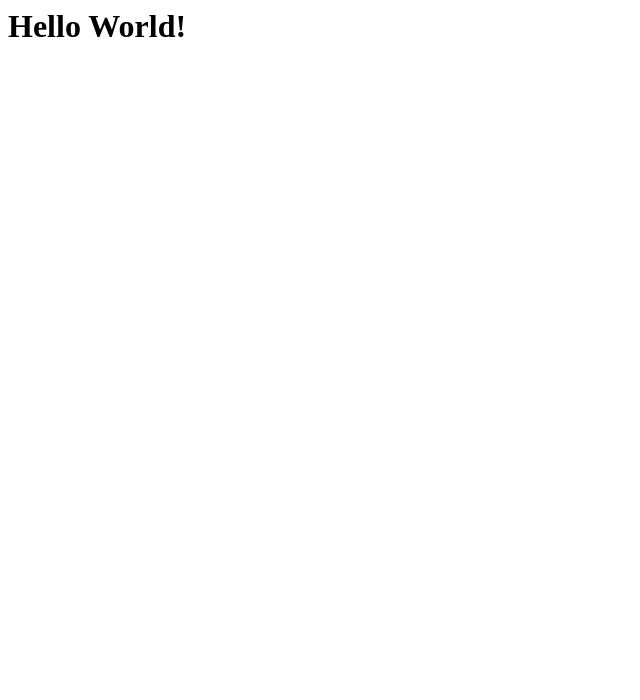
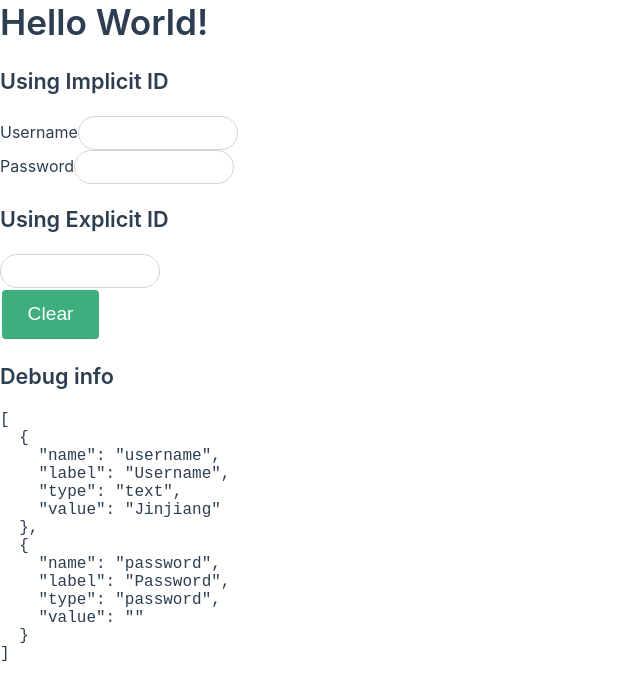
Before and after one commit to gottayan/vue-a11y-utils, a Vue app: page / in a window 1280 px wide. Shown: the top 700 px of the page, without its empty margins (0-640 px from the left). Built offline with nearby package versions, Linux system fonts and the light colour scheme.

Commit message:
added id example

```diff
--- a/src/app.vue
+++ b/src/app.vue
@@ -1,5 +1,229 @@
 <template>
   <div>
     <h1>Hello World!</h1>
+    <IdExample />
   </div>
 </template>
+
+<script lang="ts">
+import IdExample from './id-example.vue'
+export default{
+  components: { IdExample }
+}
+</script>
+
+<style>
+body, html {
+  padding: 0;
+  margin: 0
+}
+
+body {
+  font-family: -apple-system, BlinkMacSystemFont, Segoe UI, Roboto, Oxygen, Ubuntu, Cantarell, Fira Sans, Droid Sans, Helvetica Neue, sans-serif;
+  -webkit-font-smoothing: antialiased;
+  -moz-osx-font-smoothing: grayscale;
+  font-size: 16px;
+  color: #2c3e50
+}
+
+a {
+  font-weight: 500;
+  text-decoration: none
+}
+
+a, p a code {
+  color: #3eaf7c
+}
+
+p a code {
+  font-weight: 400
+}
+
+kbd {
+  background: #eee;
+  border: .15rem solid #ddd;
+  border-bottom: .25rem solid #ddd;
+  border-radius: .15rem;
+  padding: 0 .15em
+}
+
+blockquote {
+  font-size: 1.2rem;
+  color: #999;
+  border-left: .25rem solid #dfe2e5;
+  margin-left: 0;
+  padding-left: 1rem
+}
+
+ol, ul {
+  padding-left: 1.2em
+}
+
+strong {
+  font-weight: 600
+}
+
+h1, h2, h3, h4, h5, h6 {
+  font-weight: 600;
+  line-height: 1.25
+}
+
+.content:not(.custom)>h1,
+.content:not(.custom)>h2,
+.content:not(.custom)>h3,
+.content:not(.custom)>h4,
+.content:not(.custom)>h5,
+.content:not(.custom)>h6 {
+  margin-top: -3.1rem;
+  padding-top: 4.6rem;
+  margin-bottom: 0
+}
+
+.content:not(.custom)>h1:first-child,
+.content:not(.custom)>h2:first-child,
+.content:not(.custom)>h3:first-child,
+.content:not(.custom)>h4:first-child,
+.content:not(.custom)>h5:first-child,
+.content:not(.custom)>h6:first-child {
+  margin-top: -1.5rem;
+  margin-bottom: 1rem
+}
+
+.content:not(.custom)>h1:first-child+.custom-block,
+.content:not(.custom)>h1:first-child+p,
+.content:not(.custom)>h1:first-child+pre,
+.content:not(.custom)>h2:first-child+.custom-block,
+.content:not(.custom)>h2:first-child+p,
+.content:not(.custom)>h2:first-child+pre,
+.content:not(.custom)>h3:first-child+.custom-block,
+.content:not(.custom)>h3:first-child+p,
+.content:not(.custom)>h3:first-child+pre,
+.content:not(.custom)>h4:first-child+.custom-block,
+.content:not(.custom)>h4:first-child+p,
+.content:not(.custom)>h4:first-child+pre,
+.content:not(.custom)>h5:first-child+.custom-block,
+.content:not(.custom)>h5:first-child+p,
+.content:not(.custom)>h5:first-child+pre,
+.content:not(.custom)>h6:first-child+.custom-block,
+.content:not(.custom)>h6:first-child+p,
+.content:not(.custom)>h6:first-child+pre {
+  margin-top: 2rem
+}
+
+h1:hover .header-anchor,
+h2:hover .header-anchor,
+h3:hover .header-anchor,
+h4:hover .header-anchor,
+h5:hover .header-anchor,
+h6:hover .header-anchor {
+  opacity: 1
+}
+
+h1 {
+  font-size: 2.2rem
+}
+
+h2 {
+  font-size: 1.65rem;
+  padding-bottom: .3rem;
+  border-bottom: 1px solid #eaecef
+}
+
+h3 {
+  font-size: 1.35rem
+}
+
+a.header-anchor {
+  font-size: .85em;
+  float: left;
+  margin-left: -.87em;
+  padding-right: .23em;
+  margin-top: .125em;
+  opacity: 0
+}
+
+a.header-anchor:hover {
+  text-decoration: none
+}
+
+.line-number, code, kbd {
+  font-family: source-code-pro,Menlo,Monaco,Consolas,Courier New,monospace
+}
+
+ol, p, ul {
+  line-height: 1.7
+}
+
+hr {
+  border: 0;
+  border-top: 1px solid #eaecef
+}
+
+table {
+  border-collapse: collapse;
+  margin: 1rem 0;
+  display: block;
+  overflow-x: auto
+}
+
+tr {
+  border-top: 1px solid #dfe2e5
+}
+
+tr:nth-child(2n) {
+  background-color: #f6f8fa
+}
+
+td, th {
+  border: 1px solid #dfe2e5;
+  padding: .6em 1em
+}
+
+.content {
+  max-width: 740px;
+  margin: 0 auto;
+  padding: 2rem 2.5rem
+}
+
+input[type=email],
+input[type=password],
+input[type=text] {
+  display: inline-block;
+  font-size: .9rem;
+  color: #4e6e8e;
+  width: 10rem;
+  line-height: 2rem;
+  border: 1px solid #cfd4db;
+  padding: 0 1rem;
+  border-radius: 2rem;
+  transition: border-color .1s ease;
+  box-sizing: border-box
+}
+
+input[type=email]:focus,
+input[type=password]:focus,
+input[type=text]:focus {
+  border-color: #3eaf7c
+}
+
+.button,
+button {
+  display: inline-block;
+  font-size: 1.2rem;
+  color: #fff;
+  margin: 2px;
+  line-height: normal;
+  background-color: #3eaf7c;
+  border: 0;
+  padding: .8rem 1.6rem;
+  border-radius: 4px;
+  transition: background-color .1s ease;
+  box-sizing: border-box;
+  border-bottom: 1px solid #389d70
+}
+
+.button:hover,
+button:hover {
+  background-color: #4abf8a
+}
+</style>
--- /dev/null
+++ b/src/id-example-input.vue
@@ -0,0 +1,35 @@
+<template>
+  <div :id="id">
+    <label ref="label" :id="`${id}-label`">{{ label }}</label>
+    <input
+      ref="input"
+      :id="`${id}-input`"
+      :aria-labelledby="`${id}-label`"
+      :type="type || 'text'"
+      v-model="value"
+    />
+  </div>
+</template>
+
+<script lang="ts">
+import { ref, watch, computed, toRefs } from 'vue';
+import { useId } from "./utils/id";
+
+export default {
+  props: {
+    id: String,
+    type: String,
+    label: String,
+    value: String
+  },
+  setup(props, context) {
+    const id = useId(props.id)
+    const value = computed({
+      get: () => props.value,
+      set: v => context.emit('input', v)
+    })
+    const { type, label } = toRefs(props)
+    return { id, value, type, label }
+  }
+}
+</script>
--- /dev/null
+++ b/src/id-example.vue
@@ -0,0 +1,36 @@
+<template>
+  <div id="id-example">
+    <h3>Using Implicit ID</h3>
+    <CustomInput v-for="field in list" :key="field.name" :label="field.label" :type="field.type" v-model="field.value" />
+
+    <h3>Using Explicit ID</h3>
+    <CustomInput id="foo" />
+    <button aria-controls="foo-input">Clear</button>
+
+    <h3>Debug info</h3>
+    <pre>{{ JSON.stringify(list, null, 2) }}</pre>
+  </div>
+</template>
+
+<script lang="ts">
+import { reactive } from 'vue'
+import CustomInput from './id-example-input.vue'
+
+type FieldProps = {
+  name: string
+  type: string
+  label: string
+  value: string
+}
+
+export default {
+  components: { CustomInput },
+  setup() {
+    const list: FieldProps[] = reactive([
+      { name: 'username', label: 'Username', type: 'text', value: 'Jinjiang' },
+      { name: 'password', label: 'Password', type: 'password', value: '' }
+    ])
+    return { list }
+  }
+}
+</script>
```
